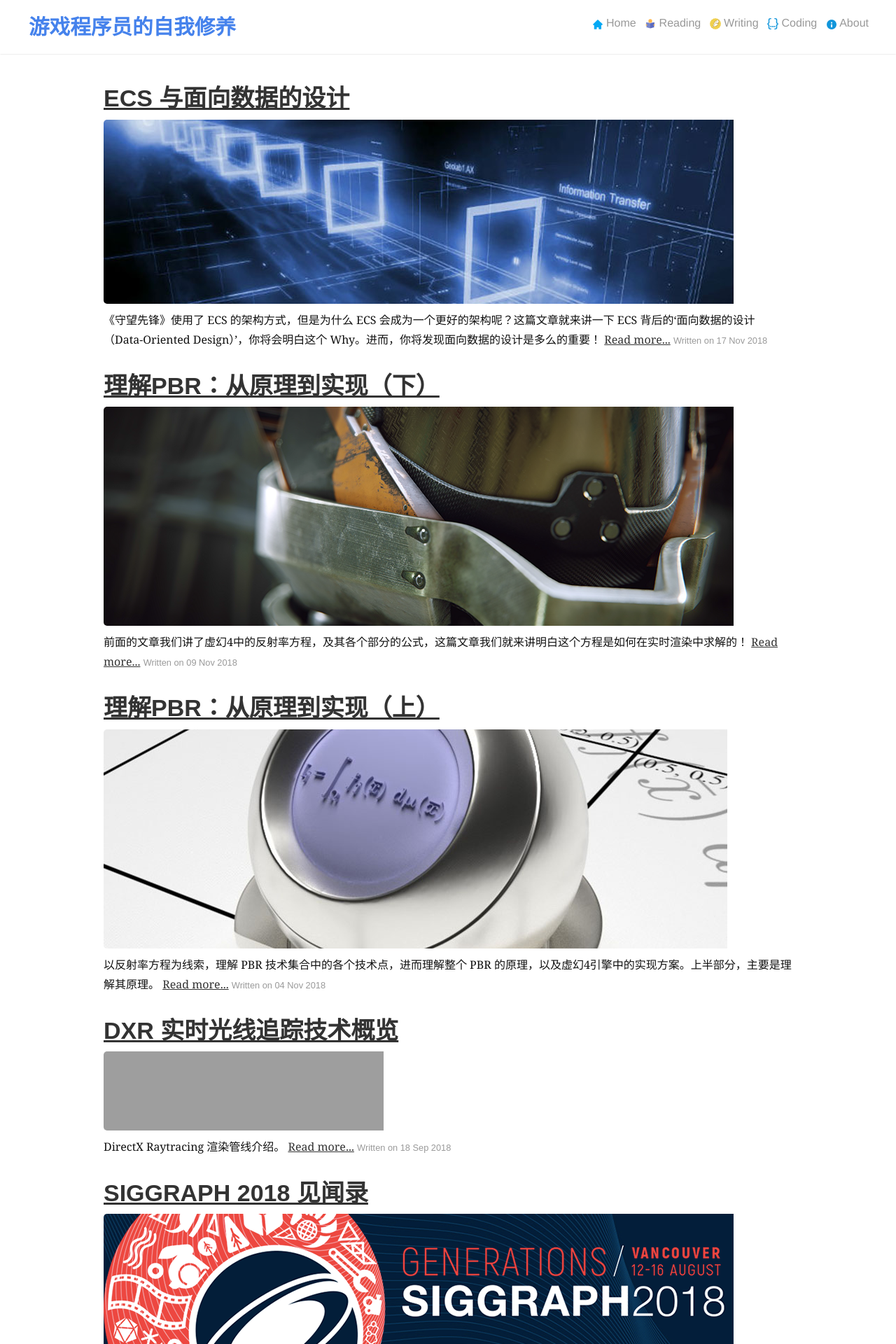
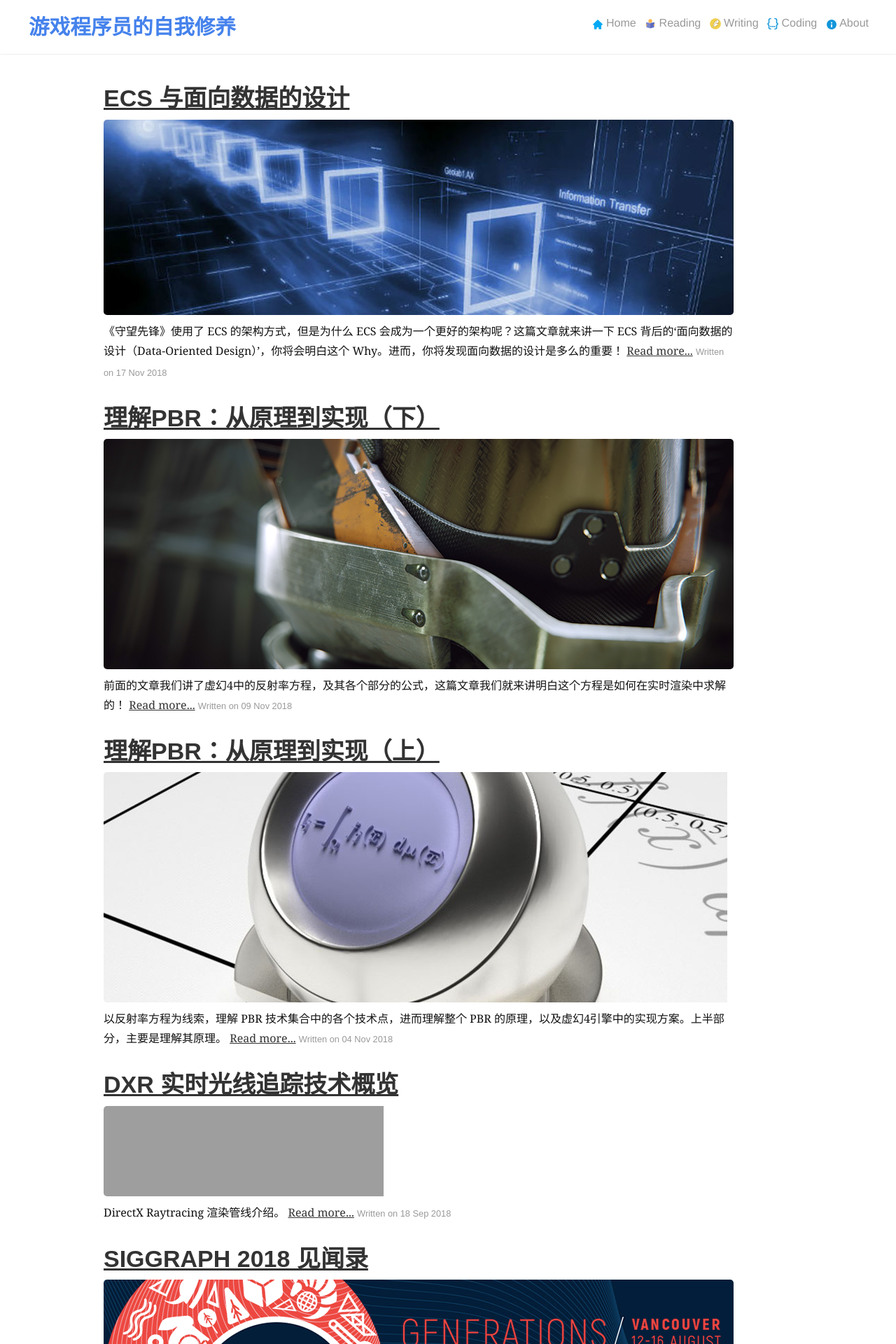
Before and after one commit to neil3d/neil3d.github.io, a Jekyll site: the page built from index.html, in a window 1280 px wide. Shown: the top 1920 px of the page at 70% size. Built offline with Jekyll 4.4.1, drawn with Linux system fonts in a browser that asks for light colours; the list of posts is cut into pages by our own code; comment, search, counter and statistics services are not loaded.

Commit message:
fix max-width

```diff
--- a/assets/css/main.css
+++ b/assets/css/main.css
@@ -141,14 +141,14 @@ blockquote {
 
 .post-container {
   margin-bottom: 1rem;
-  max-width:900;
+  max-width:900px;
 }
 
 .posts {
   margin-bottom: 2rem;
   padding: 0px;
   list-style: none;
-  max-width:900;
+  max-width:900px;
 }
 
 .post-date {
```
